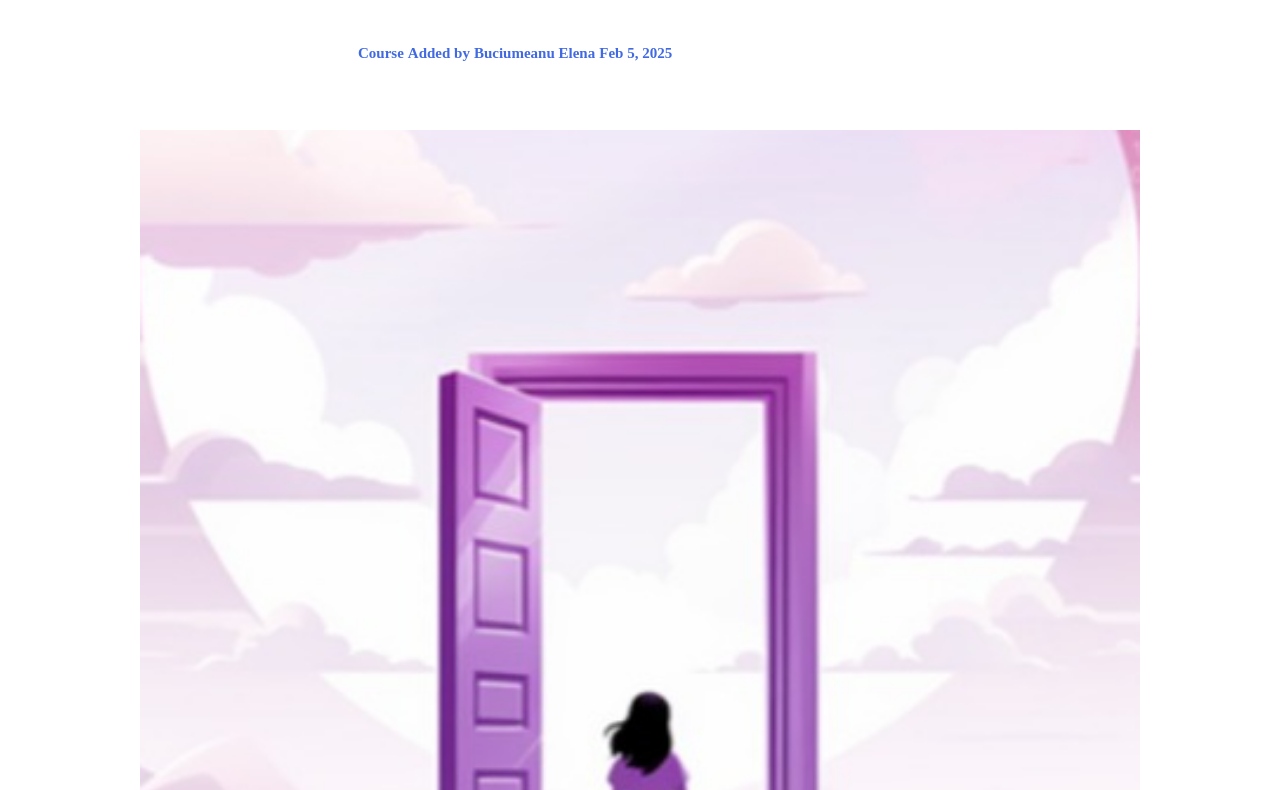
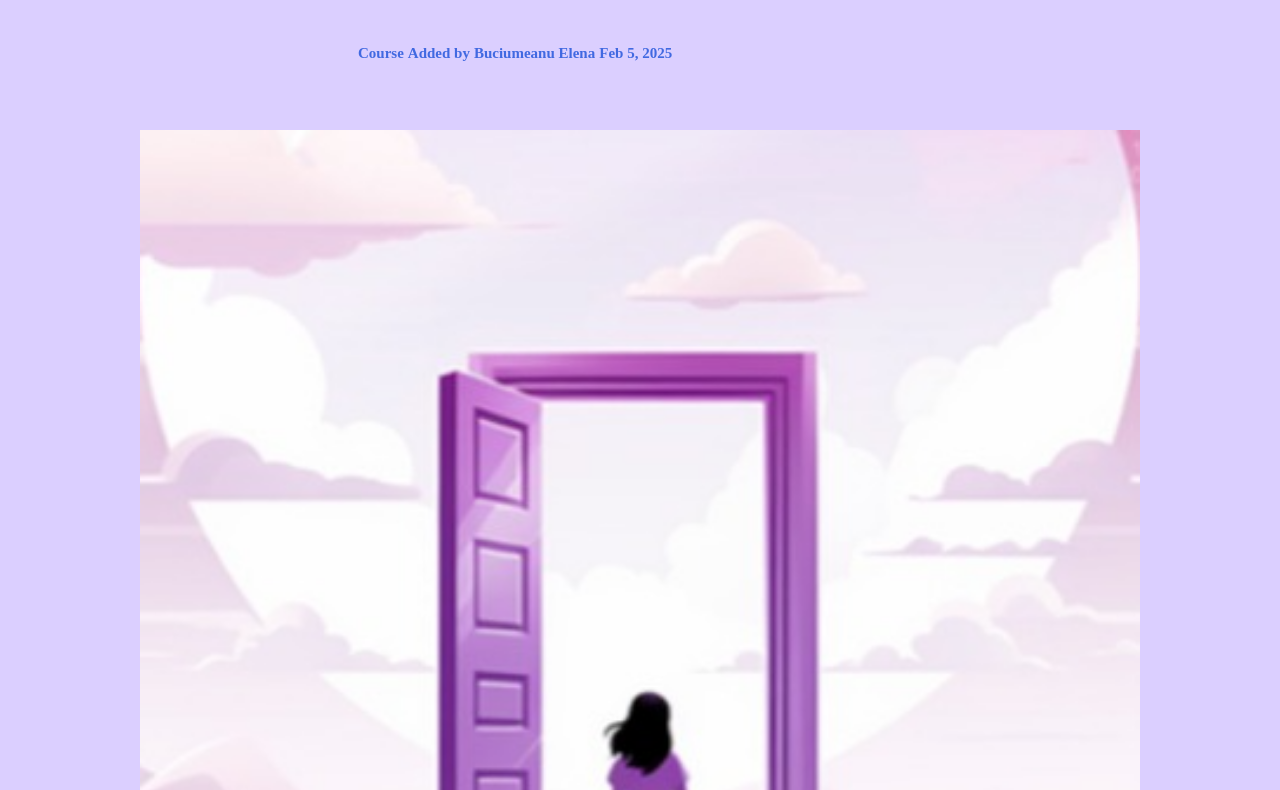
Before and after one commit to whoselle/Elena-s-Blog, a plain HTML site: page index.html in a window 1280 px wide. Shown: the part 267-1057 px from the top of the page. Drawn offline with Linux system fonts and the light colour scheme.

Commit message:
index.html

```diff
--- a/index.html
+++ b/index.html
@@ -6,7 +6,7 @@
     <title>Elena's Blog 🎀</title>
     <link rel="stylesheet" href="mystyle.css">
 </head>
-<body>
+<body bgcolor="dbcfff">
     <header>
         <div class="subscribe">
             <form>
```
